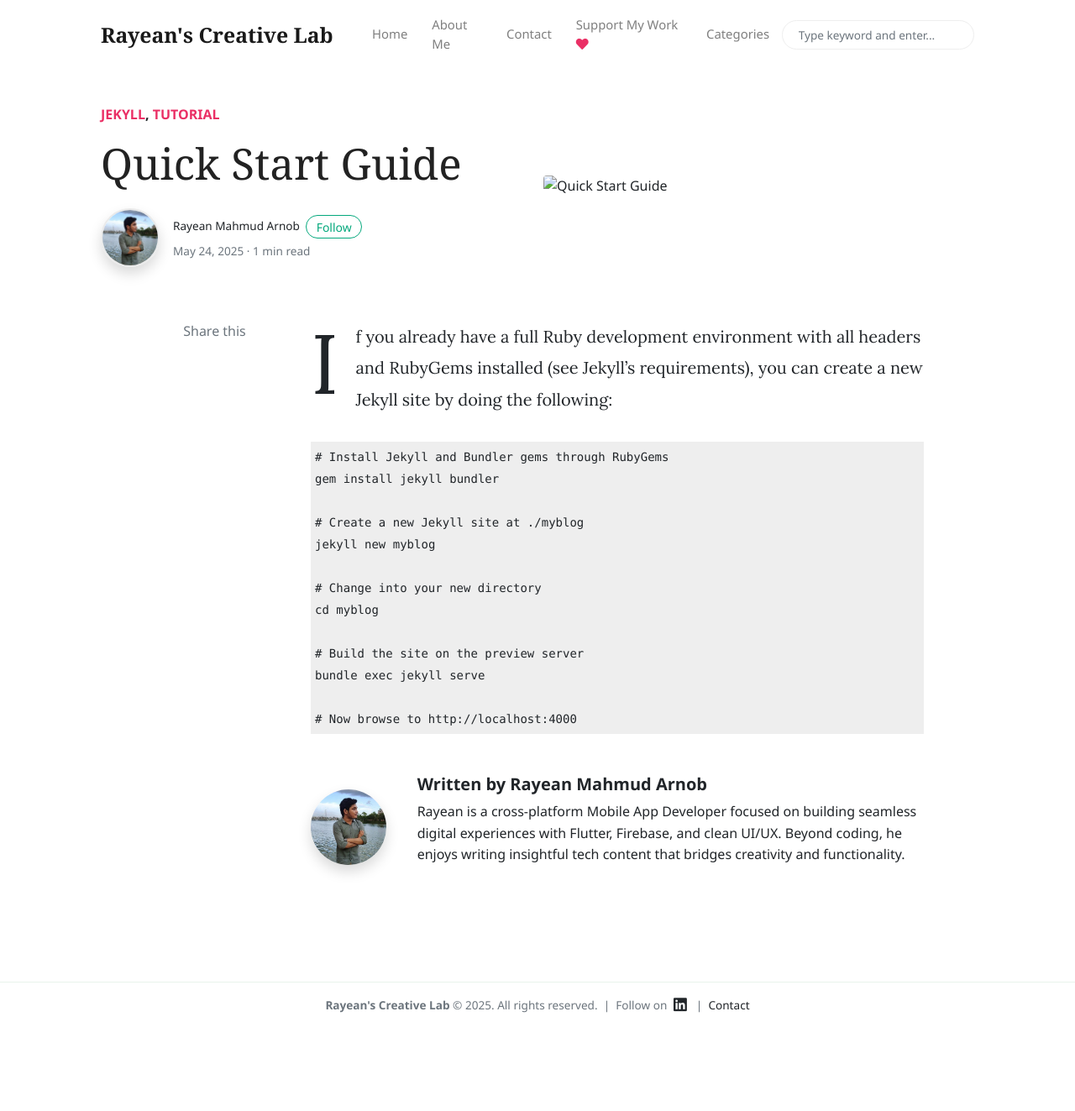
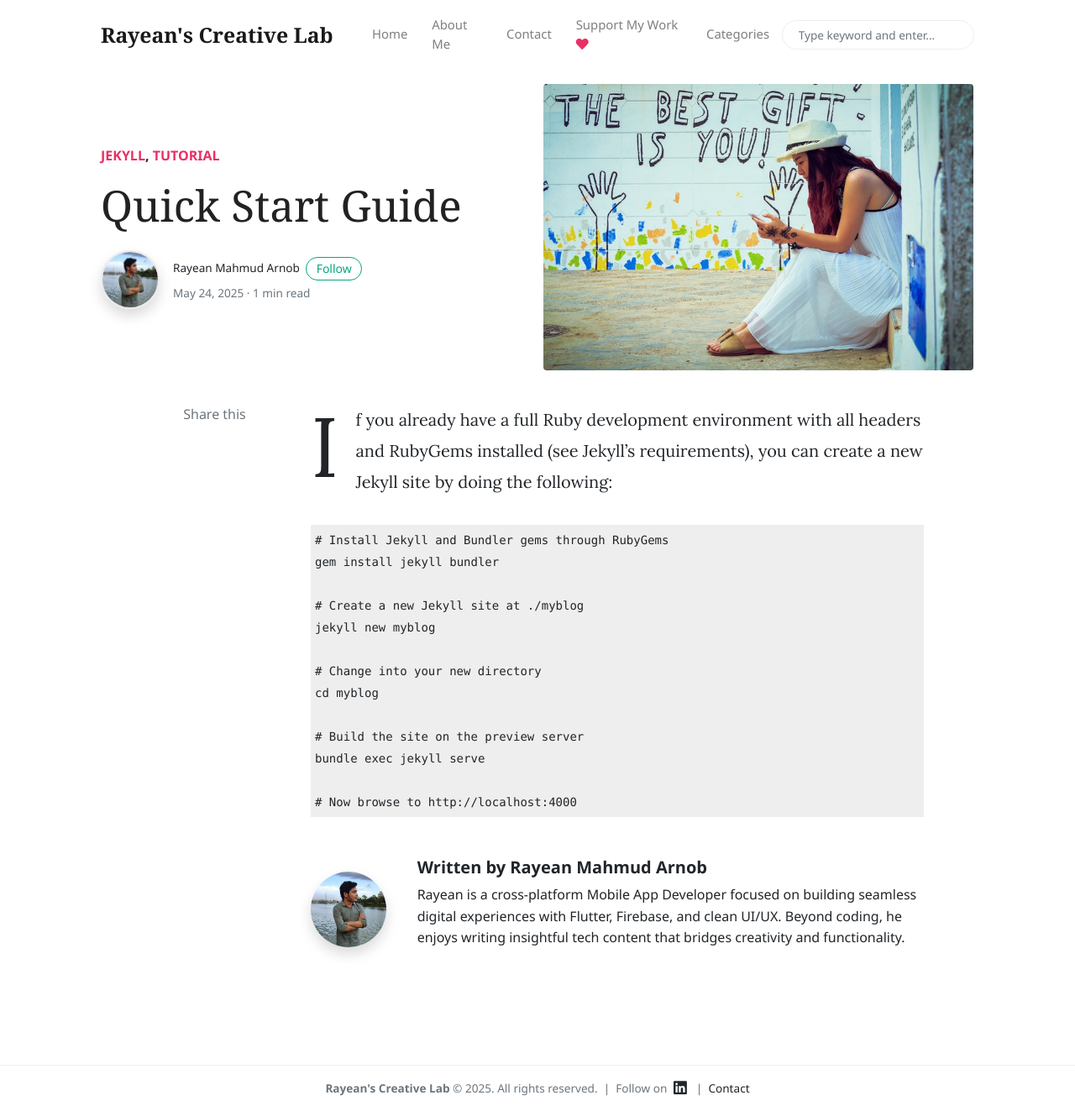
Before and after one commit to Rayean-Mahmud/rayean-mahmud.github.io, a Jekyll site: the page built from _posts/2025-05-24-quick-start-guide.md, in a window 1280 px wide and 1323 px high. Shown: the whole window at 84% size. Built offline with Jekyll 4.4.1, drawn with Linux system fonts in a browser that asks for light colours; nearby versions of some CDN libraries; comment, search, counter and statistics services are not loaded.

Commit message:
Update 2025-05-24-quick-start-guide.md

```diff
--- a/_posts/2025-05-24-quick-start-guide.md
+++ b/_posts/2025-05-24-quick-start-guide.md
@@ -3,7 +3,7 @@
 title:  "Quick Start Guide"
 author: rayean
 categories: [ Jekyll, tutorial ]
-image: assets/images/12.jpg
+image: /assets/images/12.jpg
 ---
 
 If you already have a full Ruby development environment with all headers and RubyGems installed (see Jekyll’s requirements), you can create a new Jekyll site by doing the following:
```
